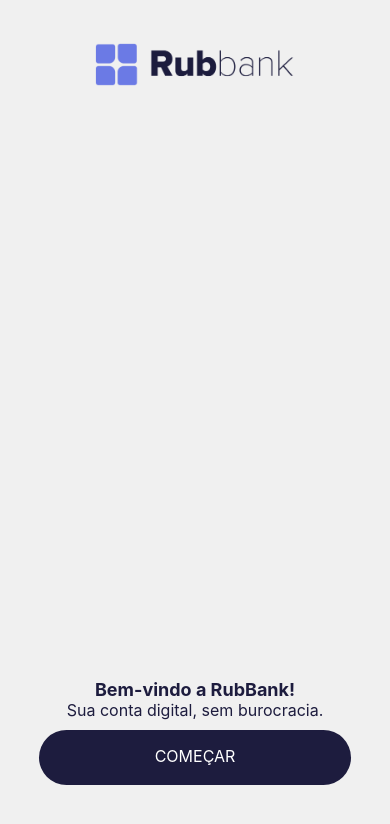
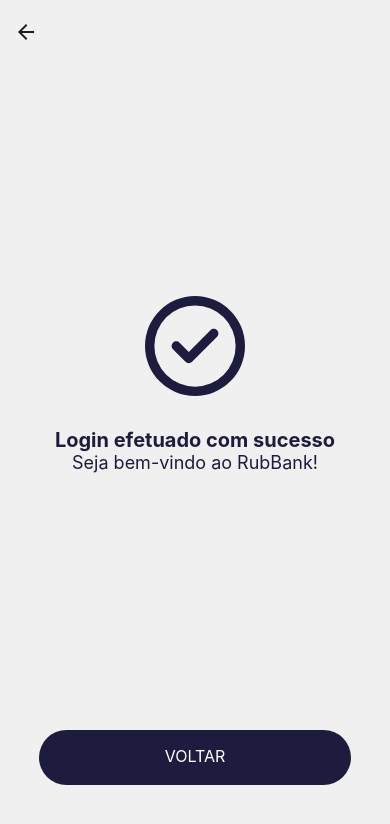
Before and after one commit to igorjr-rubcube/rubcamp-3-mobile-igorj, a React Native app: screen /Success in a window 390 px wide. Shown: the top 824 px of the page. Built offline with nearby package versions, Linux system fonts and the light colour scheme.

Commit message:
create success screen

```diff
--- a/App.tsx
+++ b/App.tsx
@@ -13,6 +13,8 @@
 import SplashScreen from 'react-native-splash-screen';
 import WelcomeScreen from './src/flows/welcome/WelcomeScreen';
 import LoginScreen from './src/flows/login/LoginScreen';
+import SuccessScreen, { SuccessScreenProps } from './src/flows/success/SuccessScreen';
+import Button from './src/components/Button/Button';
 
 function App(): React.JSX.Element {
   useEffect(() => {
@@ -34,6 +36,19 @@
           name="Login"
           component={LoginScreen}
         />
+        <Stack.Screen
+          options={{headerTitle: '', headerTransparent: true}}
+          name="Success">
+          {({navigation}) => {
+            const props: SuccessScreenProps = {
+              navigation,
+              title: 'Login efetuado com sucesso',
+              message: 'Seja bem-vindo ao RubBank!',
+              button: Button({text: 'VOLTAR', onPress: () => navigation.navigate('Welcome')})
+            };
+            return <SuccessScreen {...props} />;
+          }}
+          </Stack.Screen>
       </Stack.Navigator>
     </NavigationContainer>
   );
--- a/src/components/Button/Button.styles.tsx
+++ b/src/components/Button/Button.styles.tsx
@@ -6,6 +6,7 @@
   align-self: flex-end;
   width: 100%;
   max-height: 55px;
+  max-width: 350px;
   padding: 16px;
   border-radius: 50px;
   background-color: ${props => props.color || Colors.button.primary};
--- a/src/components/Button/Button.tsx
+++ b/src/components/Button/Button.tsx
@@ -1,3 +1,4 @@
+import Colors from '../../styles/colors';
 import {DefaultButton, ButtonText} from './Button.styles';
 
 type ButtonProps = {
@@ -10,7 +11,7 @@
 function Button({onPress, text, disabled, color}: ButtonProps) {
   return (
     <DefaultButton
-    color={disabled ? '#ccc' : (color|| undefined)} // TODO - change disabled color
+    color={disabled ? Colors.button.disabled : (color|| undefined)}
     onPress={onPress}
     disabled={disabled}>
       <ButtonText>{text}</ButtonText>
--- a/src/components/TextInputField/TextInputField.tsx
+++ b/src/components/TextInputField/TextInputField.tsx
@@ -1,5 +1,6 @@
 import React from 'react';
 import {Field, Input, Label, IconContainer} from './TextInputField.styles';
+import { Mask } from 'react-native-mask-input';
 
 type TextInputFieldProps = {
   value: any;
@@ -10,7 +11,7 @@
   secureTextFunction?: any;
   icon?: JSX.Element;
   iconFunction?: any;
-  mask?: RegExp[];
+  mask?: Mask;
 };
 
 function TextInputField({
--- /dev/null
+++ b/src/components/icons/CheckIcon.tsx
@@ -0,0 +1,8 @@
+import React from 'react';
+import Svg, {Path} from 'react-native-svg';
+const CheckIcon = (props: any) => (
+  <Svg xmlns="http://www.w3.org/2000/svg" viewBox="0 0 512 512" {...props}>
+    <Path d="M256 48a208 208 0 1 1 0 416 208 208 0 1 1 0-416zm0 464A256 256 0 1 0 256 0a256 256 0 1 0 0 512zM369 209c9.4-9.4 9.4-24.6 0-33.9s-24.6-9.4-33.9 0l-111 111-47-47c-9.4-9.4-24.6-9.4-33.9 0s-9.4 24.6 0 33.9l64 64c9.4 9.4 24.6 9.4 33.9 0L369 209z" />
+  </Svg>
+);
+export default CheckIcon;
--- a/src/flows/login/LoginScreen.tsx
+++ b/src/flows/login/LoginScreen.tsx
@@ -59,7 +59,7 @@
     const response = await login(cpf, password);
     if (response && response.code === 200) {
       setToken(response.data.token);
-      navigation.navigate('Welcome');
+      navigation.navigate('Success');
     } else if (
       response &&
       (response.code === 401 || response.code === 400)
--- /dev/null
+++ b/src/flows/success/SuccessScreen.styles.ts
@@ -0,0 +1,34 @@
+import styled from 'styled-components/native';
+import Colors from '../../styles/colors';
+
+export const Screen = styled.View`
+  align-items: center;
+  justify-content: flex-start;
+  background-color: ${Colors.background.primary};
+  padding: 10%;
+  height: 100%;
+`;
+
+export const IconContainer = styled.View`
+  height: 100px;
+  width: 100px;
+  margin-bottom: 32px;
+`;
+
+export const Container = styled.View`
+  flex: 3;
+  width: 100%;
+  align-items: center;
+  justify-content: center;
+`;
+
+export const Title = styled.Text`
+  font-size: 20px;
+  font-weight: bold;
+  color: ${Colors.text.primary};
+`;
+
+export const Message = styled.Text`
+  font-size: 18px;
+  color: ${Colors.text.primary};
+`;
--- /dev/null
+++ b/src/flows/success/SuccessScreen.tsx
@@ -0,0 +1,41 @@
+import React from 'react';
+import {
+  Screen,
+  IconContainer,
+  Message,
+  Title,
+  Container,
+} from './SuccessScreen.styles';
+import CheckIcon from '../../components/icons/CheckIcon';
+import Colors from '../../styles/colors';
+
+const logo = require('../../assets/rubbank-logo.png');
+
+export type SuccessScreenProps = {
+  navigation: any;
+  title: string;
+  message: string;
+  button?: any;
+};
+
+function SuccessScreen({
+  navigation,
+  title,
+  message,
+  button,
+}: SuccessScreenProps) {
+  return (
+    <Screen>
+      <Container>
+        <IconContainer>
+          <CheckIcon fill={Colors.icons.default} />
+        </IconContainer>
+        <Title>{title}</Title>
+        <Message>{message}</Message>
+      </Container>
+      {button}
+    </Screen>
+  );
+}
+
+export default SuccessScreen;
--- a/src/styles/colors.ts
+++ b/src/styles/colors.ts
@@ -13,6 +13,7 @@
   static readonly button = {
     primary: '#1d1c3e',
     secondary: '#6b7ae5',
+    disabled: '#dcdcdc',
   };
 
   static readonly icons = {
```
